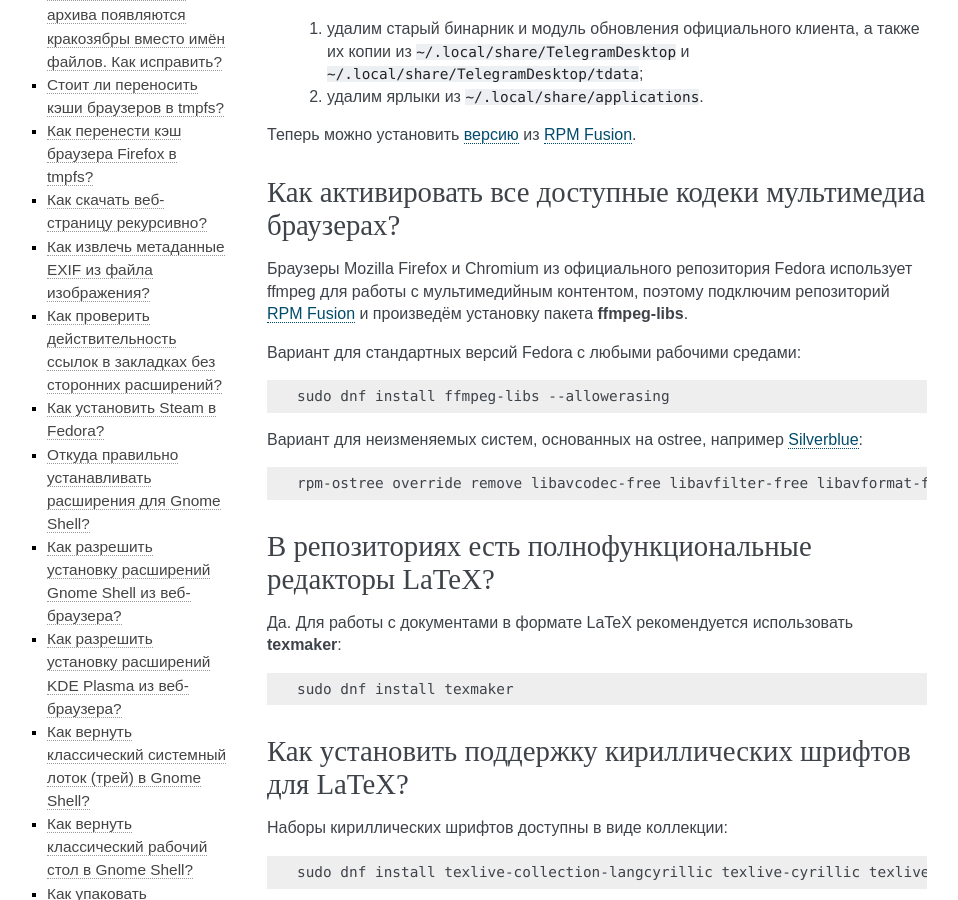
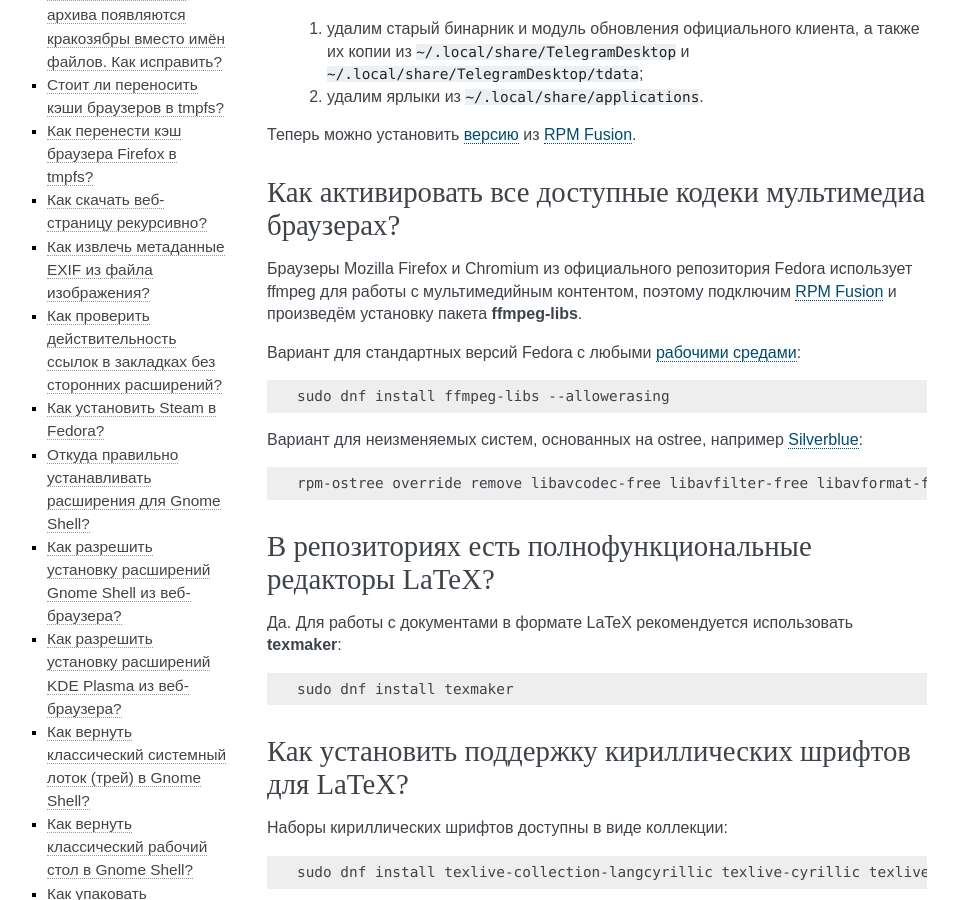
Before and after one commit to RussianFedora/FAQ, a Sphinx documentation site: the page built from source/using-applications.rst, in a window 1280 px wide and 900 px high, scrolled down 2638 px. Shown: the whole window, without its empty margins (153-1111 px from the left). Built offline with Sphinx 7.4.7, drawn with Linux system fonts in a browser that asks for light colours; comment, search, counter and statistics services are not loaded.

Commit message:
Fixed tautology in browser-codecs and added a new hyperlink.

```diff
--- a/source/using-applications.rst
+++ b/source/using-applications.rst
@@ -148,9 +148,9 @@
 Как активировать все доступные кодеки мультимедиа браузерах?
 ================================================================
 
-Браузеры Mozilla Firefox и Chromium из официального репозитория Fedora использует ffmpeg для работы с мультимедийным контентом, поэтому подключим репозиторий :ref:`RPM Fusion <rpmfusion>` и произведём установку пакета **ffmpeg-libs**.
-
-Вариант для стандартных версий Fedora с любыми рабочими средами:
+Браузеры Mozilla Firefox и Chromium из официального репозитория Fedora использует ffmpeg для работы с мультимедийным контентом, поэтому подключим :ref:`RPM Fusion <rpmfusion>` и произведём установку пакета **ffmpeg-libs**.
+
+Вариант для стандартных версий Fedora с любыми :ref:`рабочими средами <de-supported>`:
 
 .. code-block:: text
 
```
